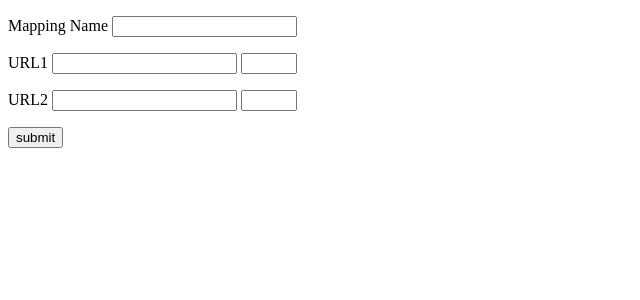
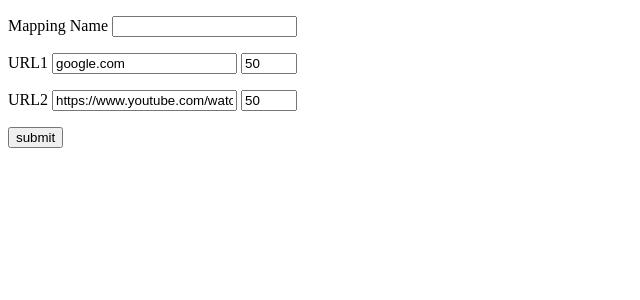
Before and after one commit to kennethgoodman/linklotto, a Flask app: page / in a window 1280 px wide. Shown: the top 300 px of the page, without its empty margins (0-640 px from the left). Run offline with Flask 2, Linux system fonts and the light colour scheme.

Commit message:
adding default values

```diff
--- a/templates/index.html
+++ b/templates/index.html
@@ -5,13 +5,13 @@
   	  <p>Mapping Name <input type = "text" name = "Name" /></p>
       <p>
       	URL1
-      	<input type="text" name="FirstURL" />
-      	<input type="number" name="FirstURLPercent" min="1" max="99">
+      	<input type="text" name="FirstURL" value="google.com"/>
+      	<input type="number" name="FirstURLPercent" min="1" max="99" value="50">
       </p>
       <p>
       	URL2
-      	<input type="text" name="SecondURL" />
-      	<input type="number" name="SecondURLPercent" min="1" max="99">
+      	<input type="text" name="SecondURL" value="https://www.youtube.com/watch?v=m1yWUWhamj4"/>
+      	<input type="number" name="SecondURLPercent" min="1" max="99" value="50">
       </p>
       <p><input type = "submit" value = "submit" /></p>
   </form>
```
